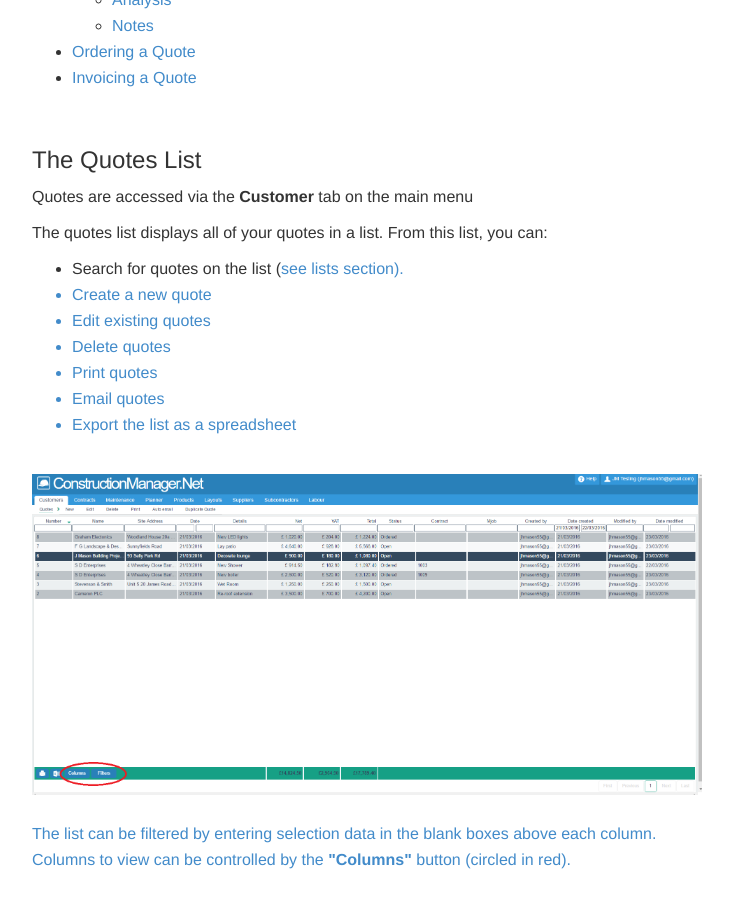
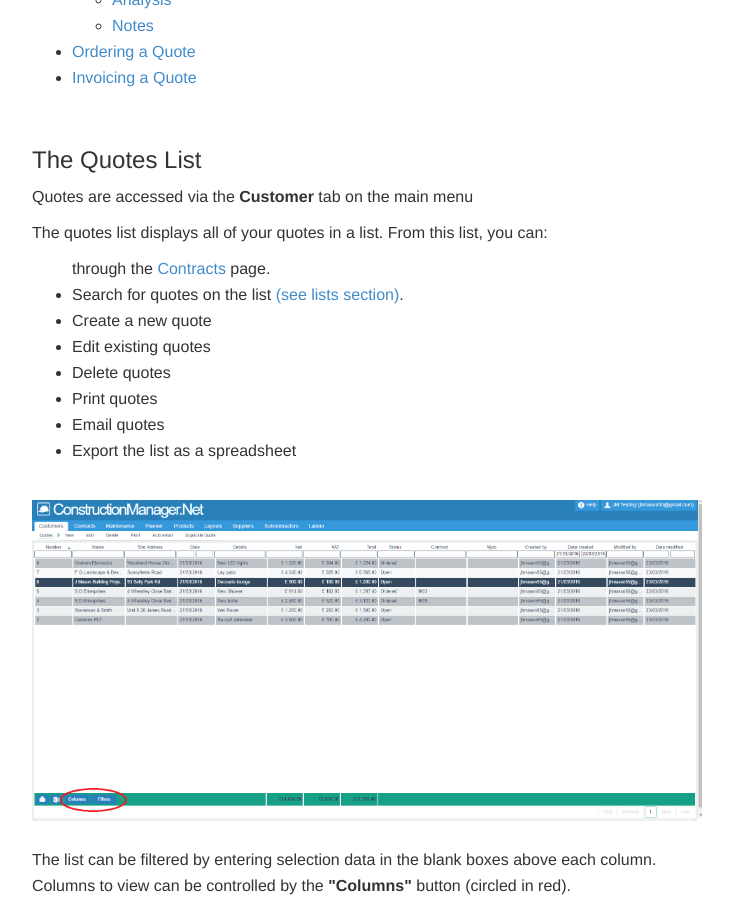
Before and after one commit to JNCSolutions/ConstructionManagerDocs, a Jekyll site: the page built from quotes.html, in a window 1280 px wide and 900 px high, scrolled down 349 px. Shown: the whole window, without its empty margins (273-1006 px from the left). Built offline with Jekyll 4.4.1, drawn with Linux system fonts in a browser that asks for light colours.

Commit message:
Update quotes.html

```diff
--- a/quotes.html
+++ b/quotes.html
@@ -32,8 +32,8 @@
     <p>The quotes list displays all of your quotes in a list. From this list, you can:</p>
 
     <p>
-      <ul>
-        <li>Search for quotes on the list (<a href="Manipulating Lists.html">see lists section).</li>
+      <ul>                through the <a href="contracts.html">Contracts</a> page.
+        <li>Search for quotes on the list <a href="Manipulating Lists.html">(see lists section)</a>.</li>
         <li>Create a new quote</li>
         <li>Edit existing quotes</li>
         <li>Delete quotes</li>
```
